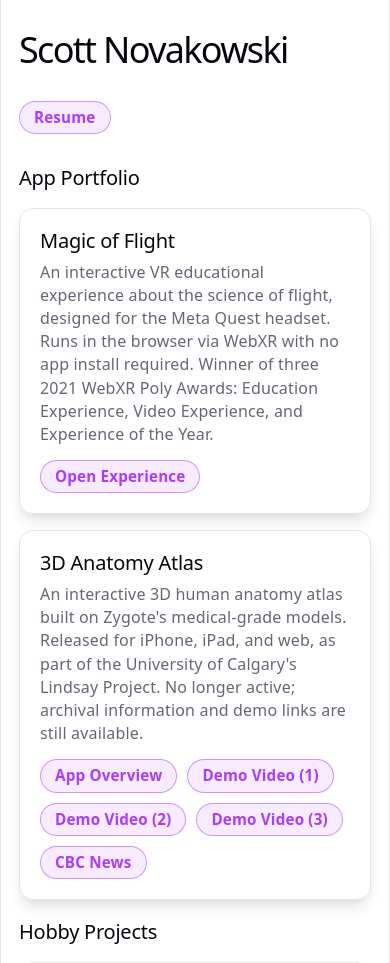
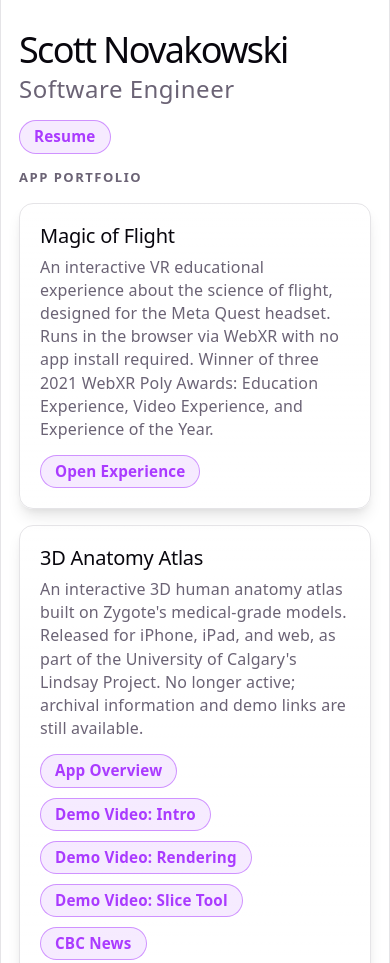
Before and after one commit to snovakow/homepage, a website built with Vite: page index.html in a window 390 px wide. Shown: the top 963 px of the page. Built offline with nearby package versions, Linux system fonts and the light colour scheme.

Commit message:
Add subtitle, rename demo links, and style tweaks
Adds a 'Software Engineer' subtitle to the showcase header, and renames three demo video links to descriptive titles (Intro, Rendering, Slice Tool). Updates CSS with responsive spacing for the header, styles for .subtitle, improved section-title typography, adjusted project-stack spacing, and hover/transition effects for .project-card and .link-badge for a smoother UI.

```diff
--- a/src/main.ts
+++ b/src/main.ts
@@ -35,6 +35,7 @@ const renderShowcase = (): void => {
 <main class="showcase-page">
 	<header class="showcase-header">
 		<h1>Scott Novakowski</h1>
+		<p class="subtitle">Software Engineer</p>
 	</header>
 	<section class="project-stack" aria-label="App portfolio">
 		<p><a class="link-badge" href="https://snovakow.com/resume/">Resume</a></p>
--- a/src/projects.ts
+++ b/src/projects.ts
@@ -27,9 +27,9 @@ export const projects: Project[] = [
         web_url: 'https://lindsayvirtualhuman.com/?p=273',
         linkText: 'App Overview',
         additionalLinks: [
-            { text: 'Demo Video (1)', url: 'https://www.youtube.com/watch?v=3MZps2_Z1zo' },
-            { text: 'Demo Video (2)', url: 'https://www.youtube.com/watch?v=38d7P3JB4SE' },
-            { text: 'Demo Video (3)', url: 'https://www.youtube.com/watch?v=M0xubQ0_5Q0' },
+            { text: 'Demo Video: Intro', url: 'https://www.youtube.com/watch?v=3MZps2_Z1zo' },
+            { text: 'Demo Video: Rendering', url: 'https://www.youtube.com/watch?v=38d7P3JB4SE' },
+            { text: 'Demo Video: Slice Tool', url: 'https://www.youtube.com/watch?v=M0xubQ0_5Q0' },
             { text: 'CBC News', url: 'https://www.cbc.ca/news/canada/calgary/new-medical-tool-honours-u-of-c-student-s-memory-1.1240316' },
         ],
     },
--- a/src/style.css
+++ b/src/style.css
@@ -114,19 +114,49 @@ p {
   text-align: left;
 }
 
+.showcase-header h1 {
+  margin-bottom: 28px;
+
+  @media (max-width: 1024px) {
+    margin-bottom: 16px;
+  }
+}
+
 .showcase-header p {
   max-width: 72ch;
   padding-bottom: 0;
 }
 
+.subtitle {
+  font-size: 32px;
+  font-weight: 400;
+  color: var(--text);
+  margin: 0;
+  padding-bottom: 0;
+  letter-spacing: 0.5px;
+
+  @media (max-width: 1024px) {
+    font-size: 24px;
+  }
+}
+
 .section-title {
   margin: 0 0 2px;
+  font-size: 13px;
+  font-weight: 600;
+  letter-spacing: 1.5px;
+  text-transform: uppercase;
+  color: var(--text);
 }
 
 .project-stack {
   display: flex;
   flex-direction: column;
   gap: 16px;
+}
+
+.project-stack > p {
+  padding-bottom: 0;
 }
 
 .project-card {
@@ -136,6 +166,12 @@ p {
   background: linear-gradient(180deg, rgba(255, 255, 255, 0.24) 0%, rgba(255, 255, 255, 0.06) 100%);
   box-shadow: var(--shadow);
   text-align: left;
+  transition: transform 200ms ease, border-color 200ms ease, box-shadow 200ms ease;
+}
+
+.project-card:hover {
+  transform: translateY(-2px);
+  border-color: var(--accent-border);
 }
 
 @media (prefers-color-scheme: dark) {
@@ -168,12 +204,13 @@ p {
   font-weight: 600;
   line-height: 1;
   padding: 8px 14px;
-  transition: transform 160ms ease, border-color 160ms ease;
+  transition: transform 160ms ease, border-color 160ms ease, background 160ms ease;
 }
 
 .link-badge:hover {
   transform: translateY(-1px);
   border-color: var(--accent);
+  background: var(--accent-border);
 }
 
 .showcase-footer {
```
